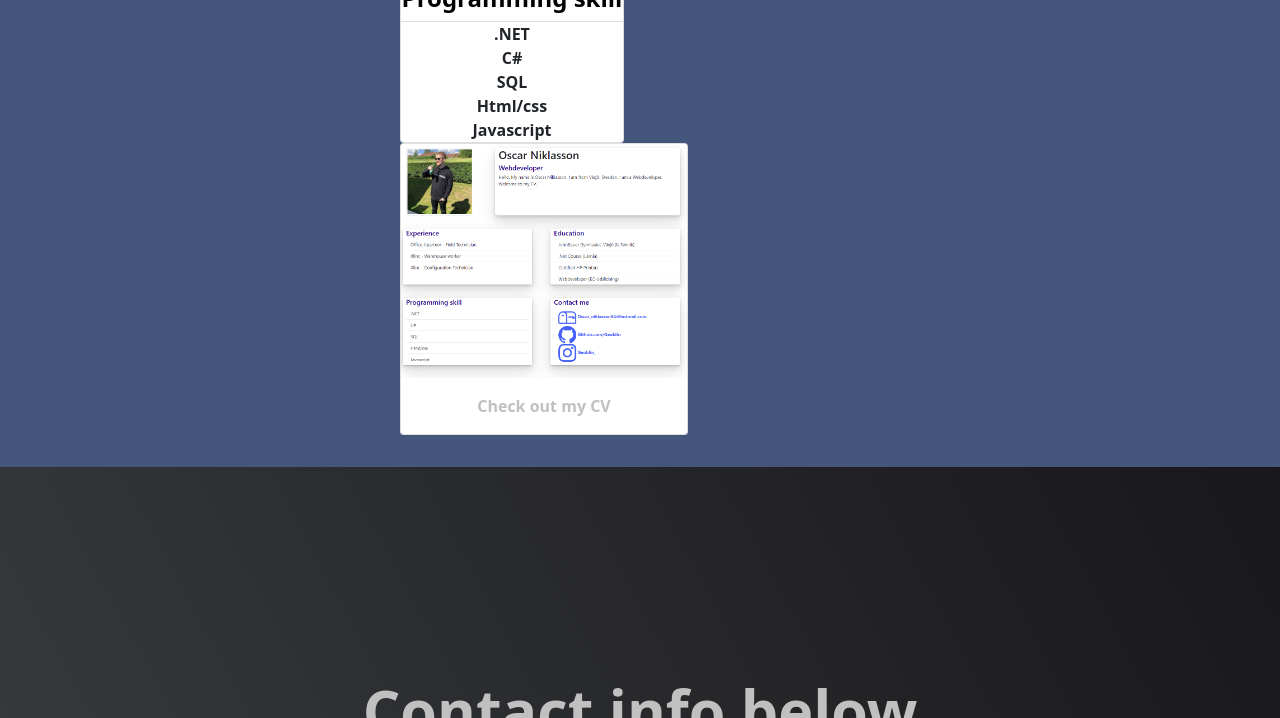
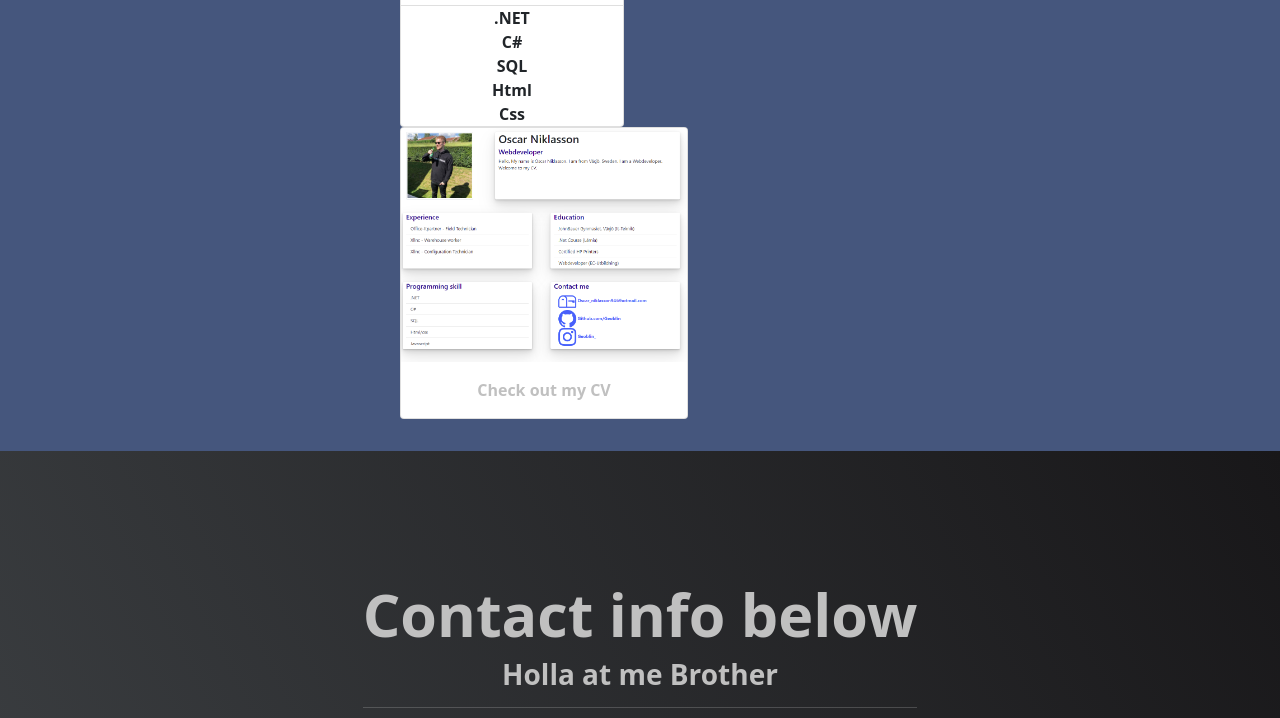
Before and after one commit to Geoblin/Portfolio, a plain HTML site: page index.html in a window 1280 px wide. Shown: the part 1152-1870 px from the top of the page. Drawn offline with Linux system fonts and the light colour scheme.

Commit message:
Added some minor changes

```diff
--- a/index.html
+++ b/index.html
@@ -53,8 +53,8 @@
                     <li>.NET</li>
                     <li>C#</li>
                     <li>SQL</li>
-                    <li>Html/css</li>
-                    <li>Javascript</li>
+                    <li>Html</li>
+                    <li>Css</li>
                 </ul>
                 </div>
             </div>
@@ -74,16 +74,18 @@
     </section>
     <!--Thridrow-->
     <section id="contact" class="contact-section">
+        <div class="contact-details">
         <div class="contact-section-header">
             <h2>Contact info below</h2>
             <h3>Holla at me Brother</h3>
         </div>
+        <hr>
         <div class="contact-links">
         <a href="https://github.com/Geoblin" Target="_blank" class="btn contact-details">
             <svg xmlns="http://www.w3.org/2000/svg" width="32" height="32" fill="currentColor" class="bi bi-github" viewBox="0 0 16 16">
                 <path d="M8 0C3.58 0 0 3.58 0 8c0 3.54 2.29 6.53 5.47 7.59.4.07.55-.17.55-.38 0-.19-.01-.82-.01-1.49-2.01.37-2.53-.49-2.69-.94-.09-.23-.48-.94-.82-1.13-.28-.15-.68-.52-.01-.53.63-.01 1.08.58 1.23.82.72 1.21 1.87.87 2.33.66.07-.52.28-.87.51-1.07-1.78-.2-3.64-.89-3.64-3.95 0-.87.31-1.59.82-2.15-.08-.2-.36-1.02.08-2.12 0 0 .67-.21 2.2.82.64-.18 1.32-.27 2-.27.68 0 1.36.09 2 .27 1.53-1.04 2.2-.82 2.2-.82.44 1.1.16 1.92.08 2.12.51.56.82 1.27.82 2.15 0 3.07-1.87 3.75-3.65 3.95.29.25.54.73.54 1.48 0 1.07-.01 1.93-.01 2.2 0 .21.15.46.55.38A8.012 8.012 0 0 0 16 8c0-4.42-3.58-8-8-8z"/>
               </svg>
-            Github.com/Geoblin_
+            Geoblin
         </a>
         <a href="https://www.instagram.com/geoblin_/" target="_blank" class="btn contact-details">
             <svg xmlns="http://www.w3.org/2000/svg" width="32" height="32" fill="currentColor" class="bi bi-instagram" viewBox="0 0 16 16">
@@ -104,6 +106,8 @@
               Linkedin
         </a>
     </div>
+    <hr>
+</div>
     </section>
 </body>
 </html>
--- a/style.css
+++ b/style.css
@@ -2,11 +2,39 @@
     Margin:0;
     padding: 0;
 }
+/*scrollbar */
+/* width */
+::-webkit-scrollbar {
+    width: 10px;
+  }
+
+  /* Track */
+  ::-webkit-scrollbar-track {
+    box-shadow: inset 0 0 5px grey;
+    border-radius: 10px;
+  }
+
+  /* Handle */
+  ::-webkit-scrollbar-thumb {
+    background: darkred;
+    border-radius: 10px;
+  }
+
+  /* Handle on hover */
+  ::-webkit-scrollbar-thumb:hover {
+    background: #b30000;
+  }
 /*Phone CSS */
 @media screen and (max-width: 1024px){
+*{
+    width: 100%  !important;
+}
 .navbar{
     position: fixed !important;
     width: 100% !important;
+}
+.navbar a{
+    font-size: 1.2rem !important;
 }
 .nav-list a{
     padding: 1.3rem !important;
@@ -108,7 +136,7 @@ h4{
 }
 h2{
     font-size: 3.7rem;
-    padding-top: 3rem;
+    padding-top: 2rem;
     color: silver;
 }
 h1, h2, h3, h4, h5{
@@ -120,11 +148,14 @@ h1, h2, h3, h4, h5{
     flex-direction: column;
     align-items: center;
     width: 100%;
-    height: 80vh;
+    height: 100%;
     background-color: black;
     background-image: linear-gradient(62deg, #3a3d40 0%, #181719 100%);
-    padding-top: 10rem;
+    padding-top: 6rem;
     color: silver;
+}
+.contact-details{
+    padding-bottom: 1rem;
 }
 .contact-links a, img{
     color: silver;
```
